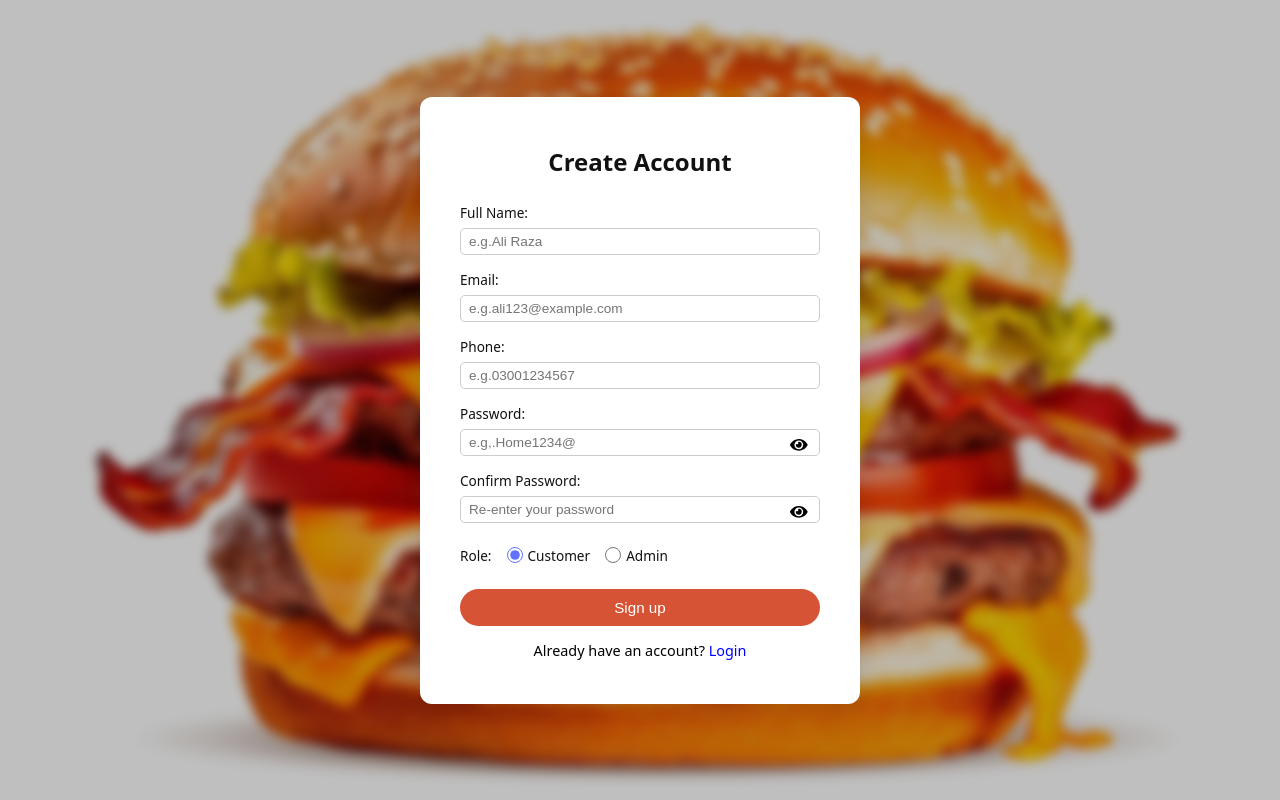
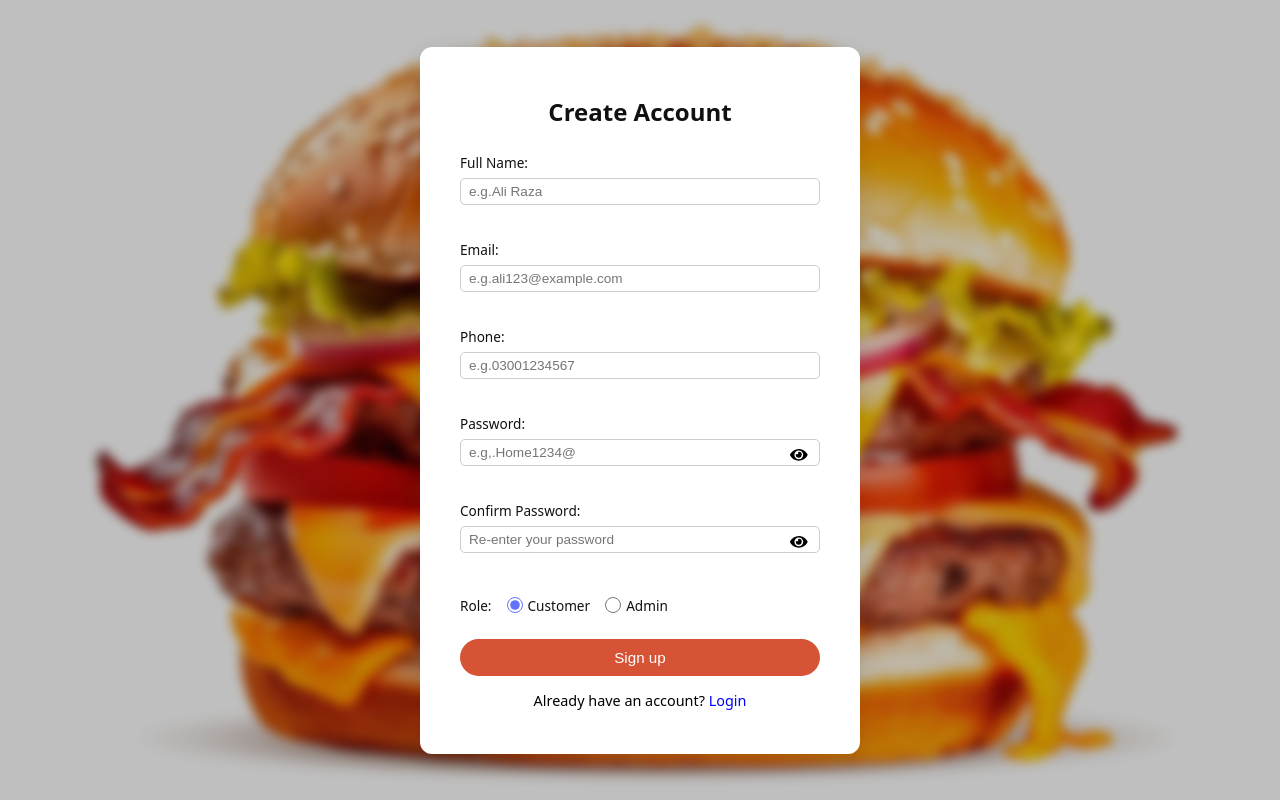
Before and after one commit to Eisha373/Bitezone, a React (Vite) app: page /signup in a window 1280 px wide. Built offline with nearby package versions, Linux system fonts and the light colour scheme.

Commit message:
fixed signup/login page popup display issue

```diff
--- a/src/auth.css
+++ b/src/auth.css
@@ -243,6 +243,7 @@ margin-top:25px;
    appears when there's an active error, so it never affects layout. */
 .field-wrapper {
   position: relative;
+  margin-bottom: 20px;
 }
 .field-wrapper input {
   width: 100%;
@@ -251,7 +252,7 @@ margin-top:25px;
 
 .field-popup {
   position: absolute;
-  top: calc(100% + 4px);
+  top: 100%;
   left: 0;
   z-index: 10;
   display: flex;
```
